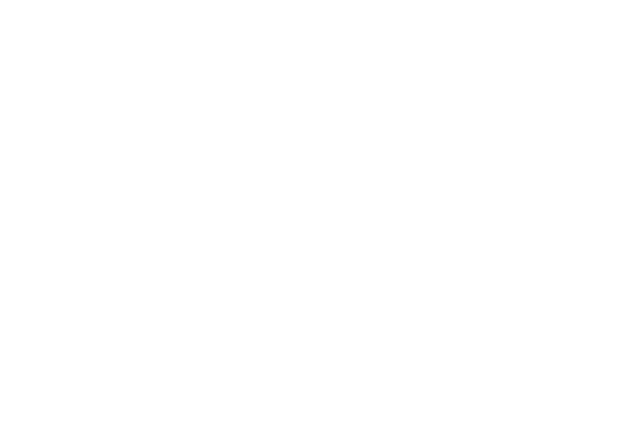
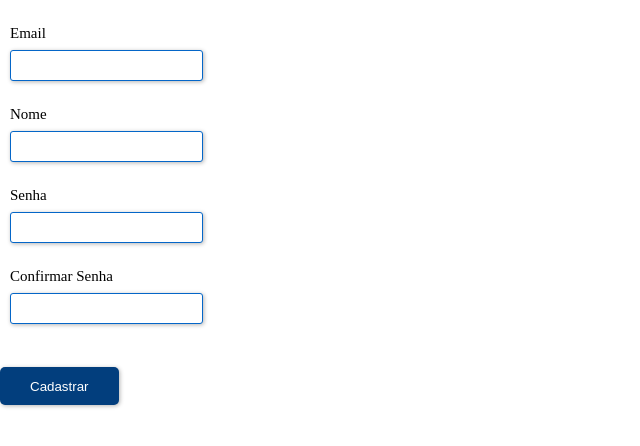
Before and after one commit to MailsonD/desafio-sogo, a React (Create React App) app: page /register in a window 1280 px wide. Shown: the top 446 px of the page, without its empty margins (0-640 px from the left). Built offline with nearby package versions, Linux system fonts and the light colour scheme; the HTML template or start-up script is replaced by a standard one.

Commit message:
feat: cadastro de participante

```diff
--- a/server/db.json
+++ b/server/db.json
@@ -49,6 +49,12 @@
             "name": "Irineu",
             "email": "irineu@gmail.com",
             "password": "321"
+        },
+        {
+            "id": 4,
+            "email": "marcos@gmail.com",
+            "name": "Marcos",
+            "password": "123"
         }
     ]
 }
--- a/src/Router.js
+++ b/src/Router.js
@@ -19,7 +19,7 @@
 				<Route
 					path='/register'
 					exact
-					compoennt={Register}
+					component={Register}
 				/>
 
 				<Route
--- a/src/pages/Dashboard/index.js
+++ b/src/pages/Dashboard/index.js
@@ -1,13 +1,13 @@
 import React from 'react';
 import { useDispatch } from 'react-redux';
 import Button from '../../components/Button';
-import { logoutRequest } from '../../store/Auth/auth.actions';
+import { logoutUser } from '../../store/Auth/auth.actions';
 
 function Dashboard() {
 	const dispatch = useDispatch();
 
 	function handleLogout() {
-		dispatch(logoutRequest());
+		dispatch(logoutUser());
 	}
 
 	return (
--- a/src/pages/Login/Form/index.js
+++ b/src/pages/Login/Form/index.js
@@ -59,14 +59,6 @@
 			<br />
 			<Button
 				onClick={() => {
-					dispatch({
-						type: 'NEW_TEST',
-						value: 'saaasd',
-					});
-				}}
-			/>
-			<Button
-				onClick={() => {
 					console.log(state);
 				}}
 			/>
--- a/src/pages/Register/index.js
+++ b/src/pages/Register/index.js
@@ -1,9 +1,63 @@
 import React from 'react';
 
 import './style.css';
+import Input from '../../components/Input';
+import { useFormik } from 'formik';
+import Button from '../../components/Button';
+import { useDispatch } from 'react-redux';
+import { registerParticipant } from '../../store/Auth/auth.actions';
 
 function Register() {
-	return <div>Register</div>;
+	const dispatch = useDispatch();
+	const formik = useFormik({
+		initialValues: {
+			email: '',
+			name: '',
+			password: '',
+			confirmPassword: '',
+		},
+		onSubmit: (values) => {
+			const participant = { ...values };
+			delete participant.confirmPassword;
+			console.log(participant);
+			dispatch(registerParticipant(participant));
+		},
+	});
+
+	return (
+		<form onSubmit={formik.handleSubmit}>
+			<Input
+				name='email'
+				type='email'
+				title='Email'
+				onChange={formik.handleChange}
+				value={formik.values.email}
+			/>
+			<Input
+				name='name'
+				type='text'
+				title='Nome'
+				onChange={formik.handleChange}
+				value={formik.values.name}
+			/>
+			<Input
+				name='password'
+				type='password'
+				title='Senha'
+				onChange={formik.handleChange}
+				value={formik.values.password}
+			/>
+			<Input
+				name='confirmPassword'
+				type='password'
+				title='Confirmar Senha'
+				onChange={formik.handleChange}
+				value={formik.values.confirmPassword}
+			/>
+			<br />
+			<Button type='submit'>Cadastrar</Button>
+		</form>
+	);
 }
 
 export default Register;
--- a/src/store/Auth/auth.actions.js
+++ b/src/store/Auth/auth.actions.js
@@ -1,28 +1,17 @@
 import api from '../../services/api';
+import {
+	LOGIN_FAILED,
+	LOGIN_REQUEST,
+	LOGIN_SUCCESS,
+	LOGOUT_REQUEST,
+	REGISTER_PARTICIPANT_FAILED,
+	REGISTER_PARTICIPANT_REQUEST,
+	REGISTER_PARTICIPANT_SUCCESS,
+} from './auth.constants';
 
-const LOGIN_REQUEST = 'LOGIN_REQUEST';
-const LOGIN_FAILED = 'LOGIN_FAILED';
-const LOGIN_SUCCESS = 'LOGIN_SUCCESS';
-const LOGOUT_REQUEST = 'LOGOUT_REQUEST';
-
-export function loginRequest() {
-	return { type: LOGIN_REQUEST };
-}
-
-export function loginFailed(errorMessage) {
-	localStorage.removeItem('token');
-	return { type: LOGIN_FAILED, errorMessage };
-}
-
-export function loginSuccess(authInfo) {
-	localStorage.setItem('token', authInfo.token);
-	return { type: LOGIN_SUCCESS, authInfo };
-}
-
-export function logoutRequest() {
-	localStorage.removeItem('token');
-	return { type: LOGOUT_REQUEST };
-}
+/*
+ * ACTIONS WITH SIDE EFFECTS
+ */
 
 export function loginUser(email, password) {
 	return function (dispatch) {
@@ -38,9 +27,55 @@
 	};
 }
 
-export {
-	LOGIN_REQUEST,
-	LOGIN_FAILED,
-	LOGIN_SUCCESS,
-	LOGOUT_REQUEST,
-};
+export function logoutUser() {
+	localStorage.removeItem('token');
+	return { type: LOGOUT_REQUEST };
+}
+
+export function registerParticipant(participant) {
+	return function (dispatch) {
+		dispatch(registerParticipantRequest());
+
+		api
+			.post('/auth/register', participant)
+			.then((res) => {
+				dispatch(registerParticipantSuccess(res.data));
+			})
+			.catch((err) => {
+				dispatch(registerParticipantFailed(err.message));
+			});
+	};
+}
+
+/*
+ * ACTIONS CREATORS
+ */
+
+function loginRequest() {
+	return { type: LOGIN_REQUEST };
+}
+
+function loginFailed(errorMessage) {
+	localStorage.removeItem('token');
+	return { type: LOGIN_FAILED, errorMessage };
+}
+
+function loginSuccess(authInfo) {
+	localStorage.setItem('token', authInfo.token);
+	return { type: LOGIN_SUCCESS, authInfo };
+}
+
+function registerParticipantRequest() {
+	return { type: REGISTER_PARTICIPANT_REQUEST };
+}
+
+function registerParticipantSuccess() {
+	return { type: REGISTER_PARTICIPANT_SUCCESS };
+}
+
+function registerParticipantFailed(errorMessage) {
+	return {
+		type: REGISTER_PARTICIPANT_FAILED,
+		errorMessage,
+	};
+}
--- /dev/null
+++ b/src/store/Auth/auth.constants.js
@@ -0,0 +1,17 @@
+/*
+ * LOGIN AND LOGOUT CONSTANTS
+ */
+export const LOGIN_REQUEST = 'LOGIN_REQUEST';
+export const LOGIN_FAILED = 'LOGIN_FAILED';
+export const LOGIN_SUCCESS = 'LOGIN_SUCCESS';
+export const LOGOUT_REQUEST = 'LOGOUT_REQUEST';
+
+/*
+ * REGSITER CONSTANTS
+ */
+export const REGISTER_PARTICIPANT_REQUEST =
+	'REGISTER_PARTICIPANT_REQUEST';
+export const REGISTER_PARTICIPANT_SUCCESS =
+	'REGISTER_PARTICIPANT_SUCCESS';
+export const REGISTER_PARTICIPANT_FAILED =
+	'REGISTER_PARTICIPANT_FAILED';
--- a/src/store/Auth/auth.reducers.js
+++ b/src/store/Auth/auth.reducers.js
@@ -1,17 +1,21 @@
 import { createReducer } from '../util/create-reducer';
 import {
 	LOGIN_FAILED,
+	LOGIN_REQUEST,
 	LOGIN_SUCCESS,
-	LOGIN_REQUEST,
 	LOGOUT_REQUEST,
-} from './auth.actions';
+	REGISTER_PARTICIPANT_FAILED,
+	REGISTER_PARTICIPANT_REQUEST,
+	REGISTER_PARTICIPANT_SUCCESS,
+} from './auth.constants';
 
 const initialState = {
 	token: null,
-	type: null,
+	role: null,
 	isAuthenticated: false,
 	isAuthenticating: false,
 	error: null,
+	isRegistring: false,
 };
 
 export const auth = createReducer(initialState, {
@@ -19,13 +23,15 @@
 	[LOGIN_FAILED]: loginFailed,
 	[LOGIN_REQUEST]: loginRequest,
 	[LOGOUT_REQUEST]: logoutRequest,
+	[REGISTER_PARTICIPANT_REQUEST]: registerRequest,
+	[REGISTER_PARTICIPANT_FAILED]: registerFailed,
+	[REGISTER_PARTICIPANT_SUCCESS]: registerParticipantSuccess,
 });
 
 function loginSuccess(state, action) {
-	console.log('success');
 	return {
 		token: action.authInfo.token,
-		type: action.authInfo.type,
+		role: action.authInfo.role,
 		isAuthenticated: true,
 		isAuthenticating: false,
 		error: null,
@@ -33,8 +39,6 @@
 }
 
 function loginFailed(state, action) {
-	console.log('error');
-
 	return {
 		...state,
 		isAuthenticating: false,
@@ -43,7 +47,6 @@
 }
 
 function loginRequest(state, action) {
-	console.log('request');
 	return {
 		...state,
 		isAuthenticating: true,
@@ -54,3 +57,29 @@
 function logoutRequest(state, action) {
 	return initialState;
 }
+
+function registerRequest(state, action) {
+	return {
+		...state,
+		isRegistring: true,
+		error: null,
+	};
+}
+
+function registerFailed(state, action) {
+	return {
+		...state,
+		isRegistring: false,
+		error: action.errorMessage,
+	};
+}
+
+function registerParticipantSuccess(state, action) {
+	return {
+		...state,
+		isRegistring: false,
+		error: null,
+		token: action.authInfo.token,
+		role: action.authInfo.role,
+	};
+}
--- a/src/store/root.reducer.js
+++ b/src/store/root.reducer.js
@@ -1,8 +1,7 @@
 import { combineReducers } from 'redux';
 
 import { auth } from './Auth/auth.reducers';
-import { teste } from './teste.reducer';
 
-const rootReducer = combineReducers({ auth, teste });
+const rootReducer = combineReducers({ auth });
 
 export default rootReducer;
--- a/src/store/teste.reducer.js
+++ /dev/null
@@ -1,14 +0,0 @@
-import { createReducer } from './util/create-reducer';
-
-const initialState = {
-	value: null,
-};
-
-export const teste = createReducer(initialState, {
-	NEW_TEST: (state, action) => {
-		console.log(action);
-		return {
-			value: action.value,
-		};
-	},
-});
```
Also changed, not shown: 2 other files (tests, documents, lock files or other folders).
